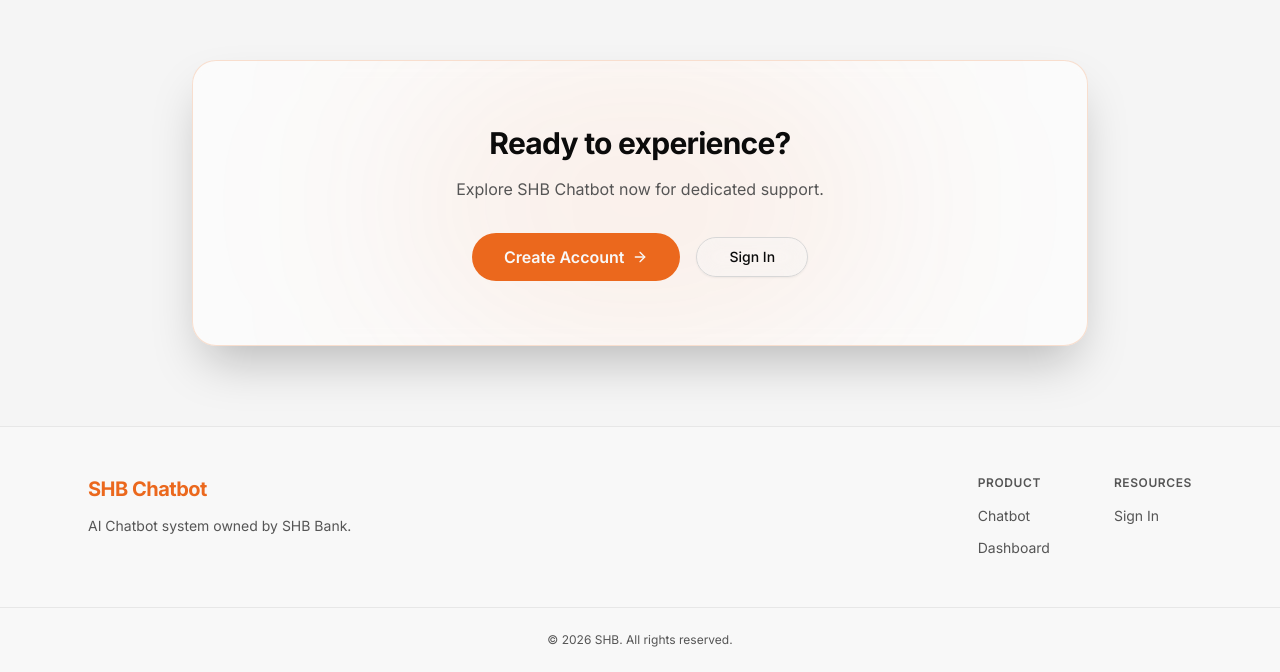
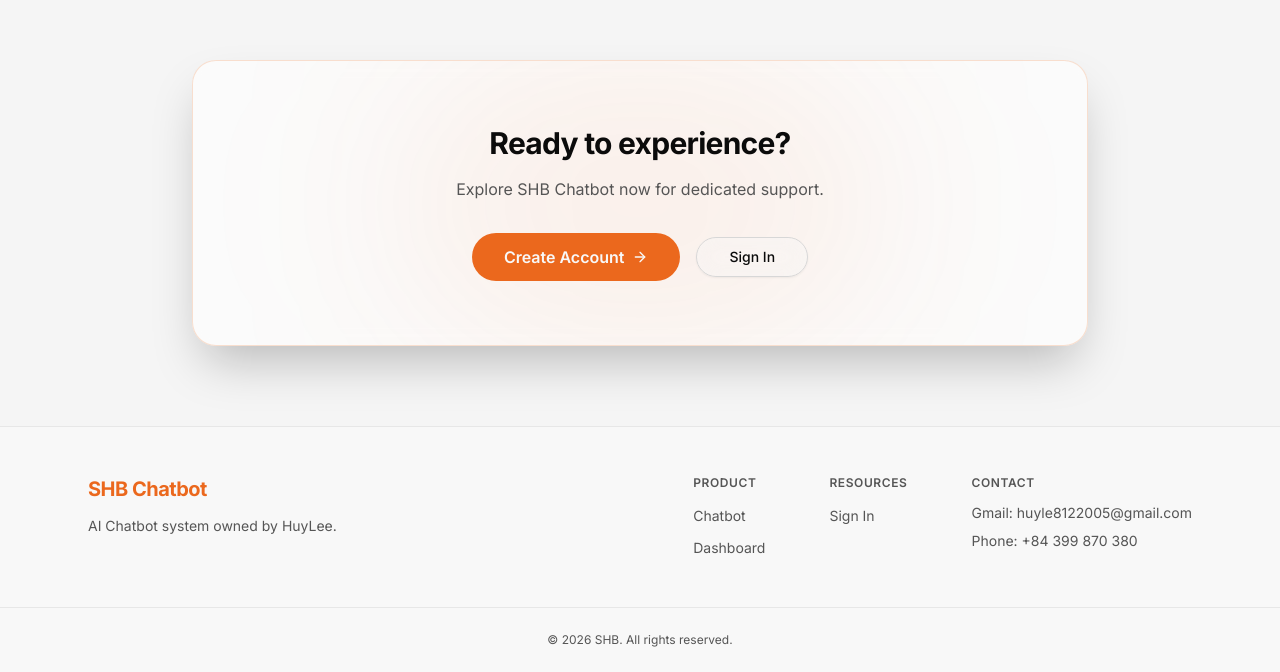
Before and after one commit to huyle8122005-wi/SHBBot, a Next.js app in the folder shb_chatbot/frontend/: page /en in a window 1280 px wide. Shown: the part 1620-2292 px from the top of the page. Built offline with nearby package versions, Linux system fonts and the light colour scheme; no server answers.

Commit message:
feat: update contact info, footer ownership to HuyLee, and fix header navigation

```diff
--- a/shb_chatbot/frontend/messages/en.json
+++ b/shb_chatbot/frontend/messages/en.json
@@ -95,9 +95,11 @@
     "ctaSubtitle": "Explore SHB Chatbot now for dedicated support.",
     "createAccount": "Create Account",
     "exploreApi": "Learn More",
-    "footerDesc": "AI Chatbot system owned by SHB Bank.",
+    "footerDesc": "AI Chatbot system owned by HuyLee.",
     "footerProduct": "Product",
     "footerResources": "Resources",
+    "footerContact": "Contact",
+    "phone": "Phone",
     "apiDocs": "Documentation",
     "learnMore": "Learn More",
     "copyright": "All rights reserved."
--- a/shb_chatbot/frontend/messages/vi.json
+++ b/shb_chatbot/frontend/messages/vi.json
@@ -95,9 +95,11 @@
     "ctaSubtitle": "Khám phá ngay SHB Chatbot để được hỗ trợ tận tình.",
     "createAccount": "Tạo tài khoản",
     "exploreApi": "Tìm hiểu thêm",
-    "footerDesc": "Hệ thống Chatbot AI thuộc quyền sở hữu của Ngân hàng SHB.",
+    "footerDesc": "Hệ thống Chatbot AI thuộc quyền sở hữu của HuyLee.",
     "footerProduct": "Sản phẩm",
     "footerResources": "Tài nguyên",
+    "footerContact": "Liên hệ",
+    "phone": "SĐT",
     "apiDocs": "Tài liệu",
     "learnMore": "Xem chi tiết",
     "copyright": "Bảo lưu mọi quyền."
--- a/shb_chatbot/frontend/src/app/[locale]/page.tsx
+++ b/shb_chatbot/frontend/src/app/[locale]/page.tsx
@@ -173,6 +173,19 @@
                   <li><Link href={ROUTES.LOGIN} className="text-sm text-muted-foreground transition-colors hover:text-foreground">{t("signIn")}</Link></li>
                 </ul>
               </div>
+              <div>
+                <h4 className="mb-3 text-xs font-semibold uppercase tracking-wider text-muted-foreground">
+                  {t("footerContact")}
+                </h4>
+                <ul className="space-y-2">
+                  <li className="text-sm text-muted-foreground">
+                    Gmail: <a href="mailto:huyle8122005@gmail.com" className="hover:text-foreground">huyle8122005@gmail.com</a>
+                  </li>
+                  <li className="text-sm text-muted-foreground">
+                    {t("phone")}: <a href="tel:+84399870380" className="hover:text-foreground">+84 399 870 380</a>
+                  </li>
+                </ul>
+              </div>
             </div>
           </div>
         </div>
--- a/shb_chatbot/frontend/src/components/layout/header.tsx
+++ b/shb_chatbot/frontend/src/components/layout/header.tsx
@@ -33,7 +33,7 @@
             <span className="sr-only">Toggle menu</span>
           </Button>
 
-          <Link href={ROUTES.DASHBOARD} className="text-sm font-bold tracking-tight sm:text-base">
+          <Link href={ROUTES.HOME} className="text-sm font-bold tracking-tight sm:text-base">
             {APP_NAME}
           </Link>
 
```
Also changed, not shown: 1 other file (tests, documents, lock files or other folders).
